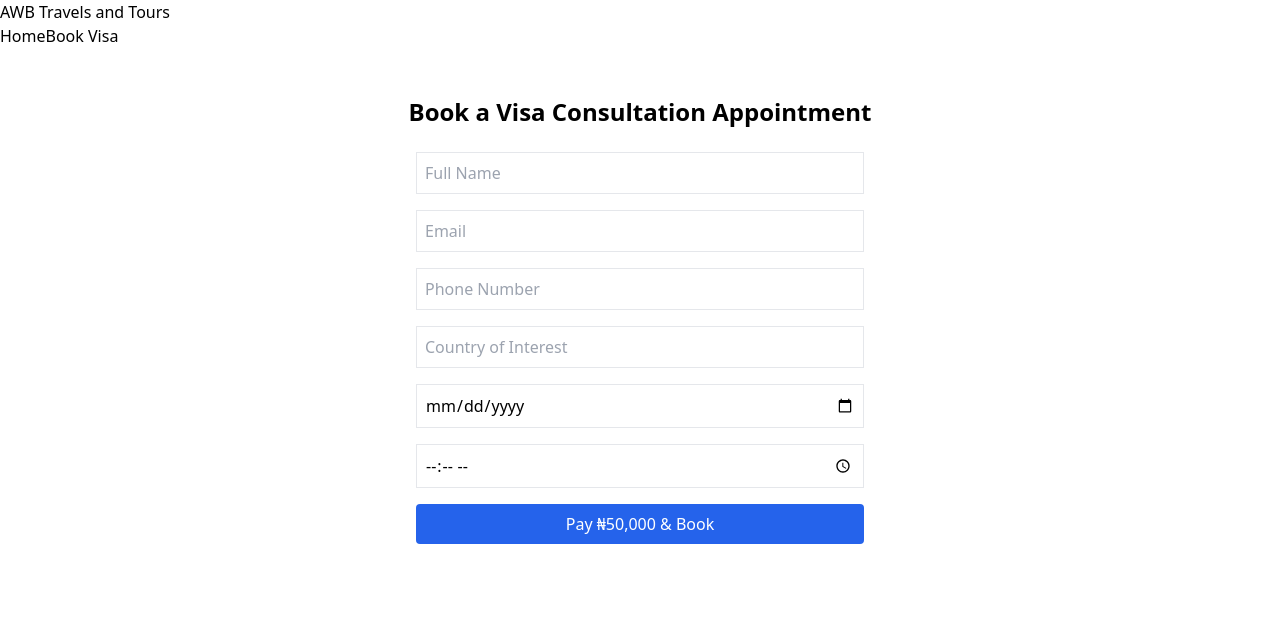
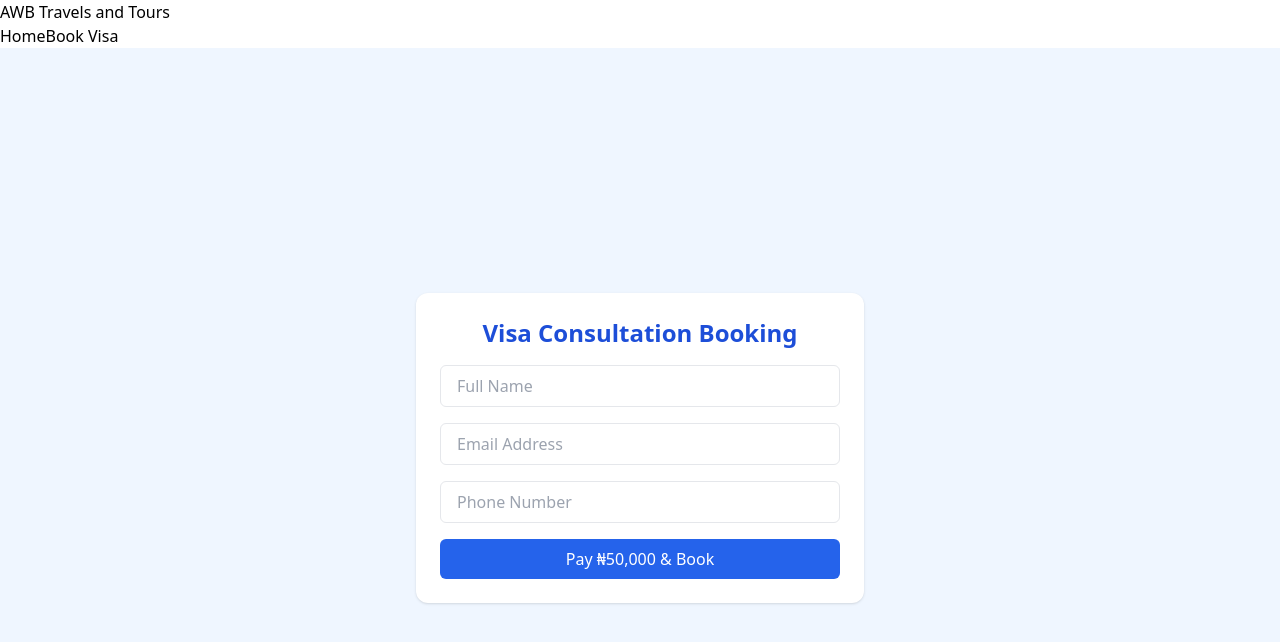
Before and after one commit to awbtravels/awbtravelsandtours, a React (Vite) app: page /consultation in a window 1280 px wide. Shown: the top 642 px of the page. Built offline with nearby package versions, Linux system fonts and the light colour scheme.

Commit message:
Update ConsultationPage.jsx

```diff
--- a/src/pages/ConsultationPage.jsx
+++ b/src/pages/ConsultationPage.jsx
@@ -1,30 +1,52 @@
 import React, { useState } from 'react';
 
 const ConsultationPage = () => {
-  const [formData, setFormData] = useState({
-    fullName: '', email: '', phone: '', country: '', date: '', time: ''
-  });
+  const [fullName, setFullName] = useState('');
+  const [email, setEmail] = useState('');
+  const [phone, setPhone] = useState('');
 
-  const handleChange = (e) => {
-    setFormData({ ...formData, [e.target.name]: e.target.value });
-  };
-
-  const handleSubmit = () => {
-    const paystackURL = `https://paystack.com/pay/YOUR_PAYMENT_SLUG?amount=5000000&email=${formData.email}&metadata.full_name=${formData.fullName}&metadata.phone=${formData.phone}&metadata.country=${formData.country}&metadata.date=${formData.date}&metadata.time=${formData.time}&callback_url=https://www.awbtravelsandtours.com/consultation-success`;
-    window.location.href = paystackURL;
+  const handleSubmit = (e) => {
+    e.preventDefault();
+    // Simulate payment and redirect to success
+    window.location.href = '/consultation-success';
   };
 
   return (
-    <div className="min-h-screen bg-white text-center px-4 py-12">
-      <h2 className="text-2xl font-bold mb-6">Book a Visa Consultation Appointment</h2>
-      <div className="max-w-md mx-auto space-y-4">
-        <input name="fullName" placeholder="Full Name" className="w-full p-2 border" onChange={handleChange} />
-        <input name="email" placeholder="Email" className="w-full p-2 border" onChange={handleChange} />
-        <input name="phone" placeholder="Phone Number" className="w-full p-2 border" onChange={handleChange} />
-        <input name="country" placeholder="Country of Interest" className="w-full p-2 border" onChange={handleChange} />
-        <input type="date" name="date" className="w-full p-2 border" onChange={handleChange} />
-        <input type="time" name="time" min="09:00" max="17:00" className="w-full p-2 border" onChange={handleChange} />
-        <button onClick={handleSubmit} className="w-full bg-blue-600 text-white py-2 rounded">Pay ₦50,000 & Book</button>
+    <div className="min-h-screen flex items-center justify-center bg-blue-50 py-10 px-4">
+      <div className="w-full max-w-md bg-white rounded-xl shadow p-6">
+        <h2 className="text-2xl font-bold mb-4 text-center text-blue-700">Visa Consultation Booking</h2>
+        <form onSubmit={handleSubmit} className="space-y-4">
+          <input
+            type="text"
+            placeholder="Full Name"
+            value={fullName}
+            onChange={(e) => setFullName(e.target.value)}
+            required
+            className="w-full px-4 py-2 border rounded-md focus:outline-none focus:ring-2 focus:ring-blue-500"
+          />
+          <input
+            type="email"
+            placeholder="Email Address"
+            value={email}
+            onChange={(e) => setEmail(e.target.value)}
+            required
+            className="w-full px-4 py-2 border rounded-md focus:outline-none focus:ring-2 focus:ring-blue-500"
+          />
+          <input
+            type="tel"
+            placeholder="Phone Number"
+            value={phone}
+            onChange={(e) => setPhone(e.target.value)}
+            required
+            className="w-full px-4 py-2 border rounded-md focus:outline-none focus:ring-2 focus:ring-blue-500"
+          />
+          <button
+            type="submit"
+            className="w-full bg-blue-600 text-white py-2 rounded-md hover:bg-blue-700 transition"
+          >
+            Pay ₦50,000 & Book
+          </button>
+        </form>
       </div>
     </div>
   );
```
